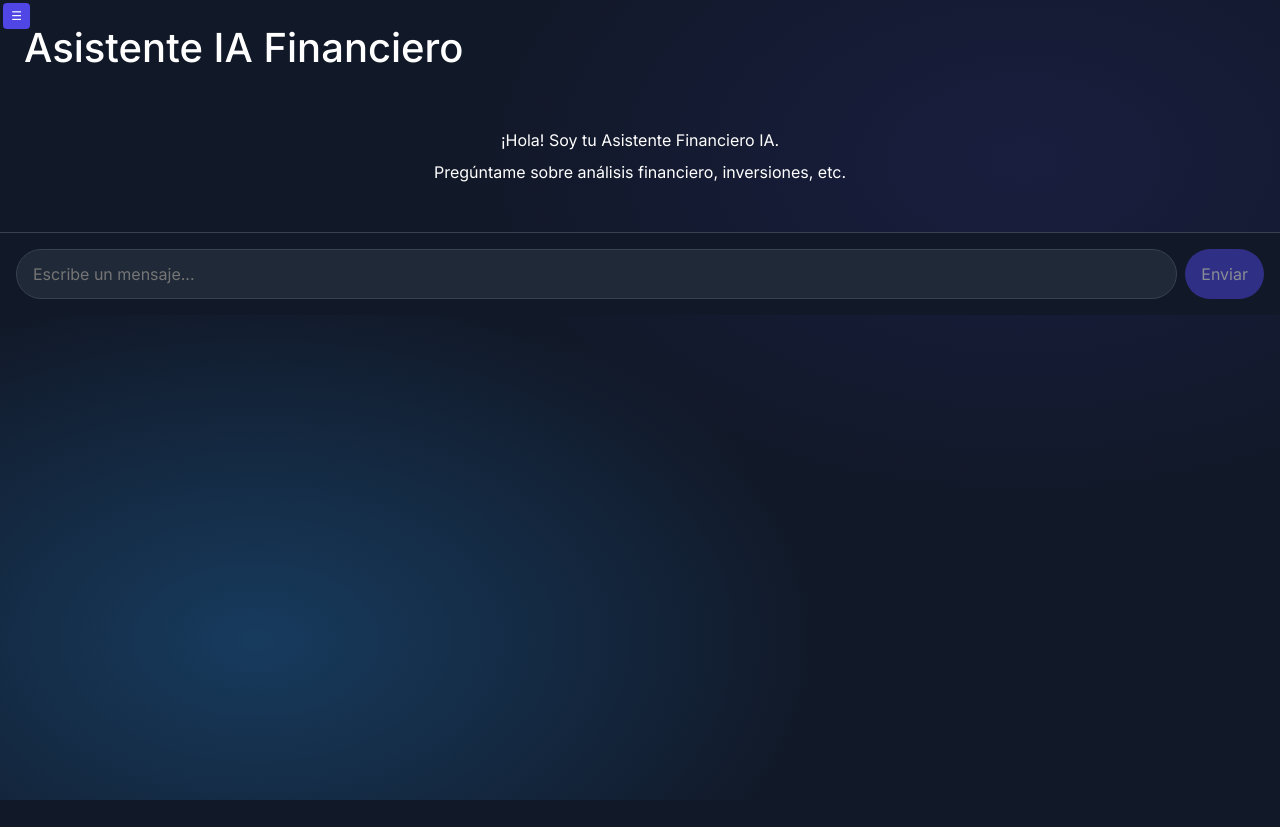
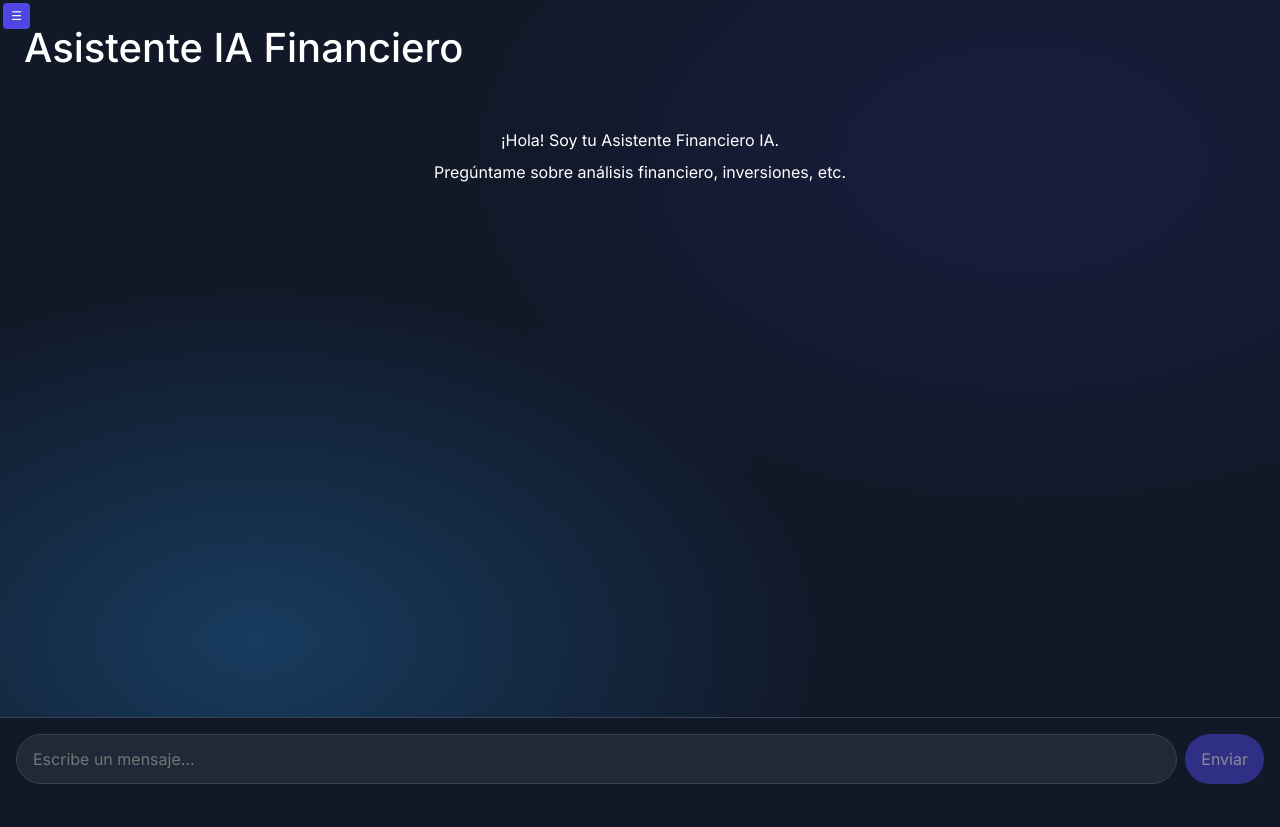
Before and after one commit to LisanRios/TP-final-base-de-datos, a React (Create React App) app in the folder frontend/: page / in a window 1280 px wide. Before the commit the page ends 800 px from the top, so only its background shows below. Built offline with nearby package versions, Linux system fonts and the light colour scheme.

Commit message:
Fixed input position in chat interface

```diff
--- a/frontend/src/App.css
+++ b/frontend/src/App.css
@@ -7,6 +7,11 @@
 
 /* Contenedor del chat, ocupa todo el espacio disponible */
 .chat-container {
+    display: flex;
+    flex-direction: column;
+    height: 100vh;
+    width: 98vw;
+    margin: 0;
     flex-grow: 1;
     position: relative;
 }
--- a/frontend/src/styles/Chat.css
+++ b/frontend/src/styles/Chat.css
@@ -21,8 +21,10 @@
 /* Scrollbar personalizado para navegadores basados en Webkit */
 .chat-messages {
     flex: 1;
+    display: flex;
+    height: 80vh;
+    margin: 0 auto;
     overflow-y: auto;
-    display: flex;
     flex-direction: column;
     gap: 0.5rem;
 }
@@ -73,8 +75,11 @@
 /* Input */
 .chat-input-wrapper {
     display: flex;
+    position: sticky;
+    bottom: 0;
     padding: 1rem;
     gap: 0.5rem;
+    top: 10rem;
     background-color: #111827;
     border-top: 1px solid #374151;
 }
@@ -87,6 +92,7 @@
     background-color: #1f2937;
     color: white;
     outline: none;
+    width: 90%;
 }
 
 .chat-input-wrapper button {
```
